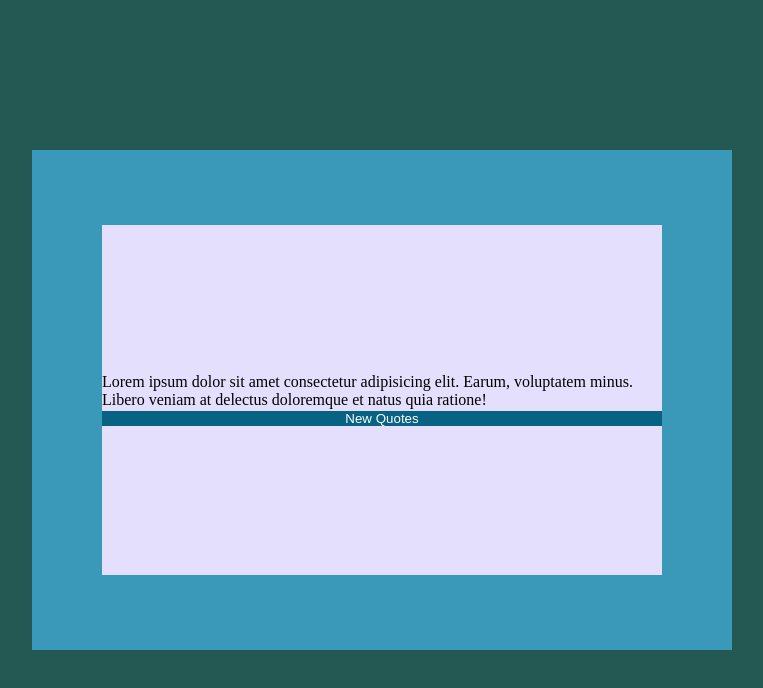
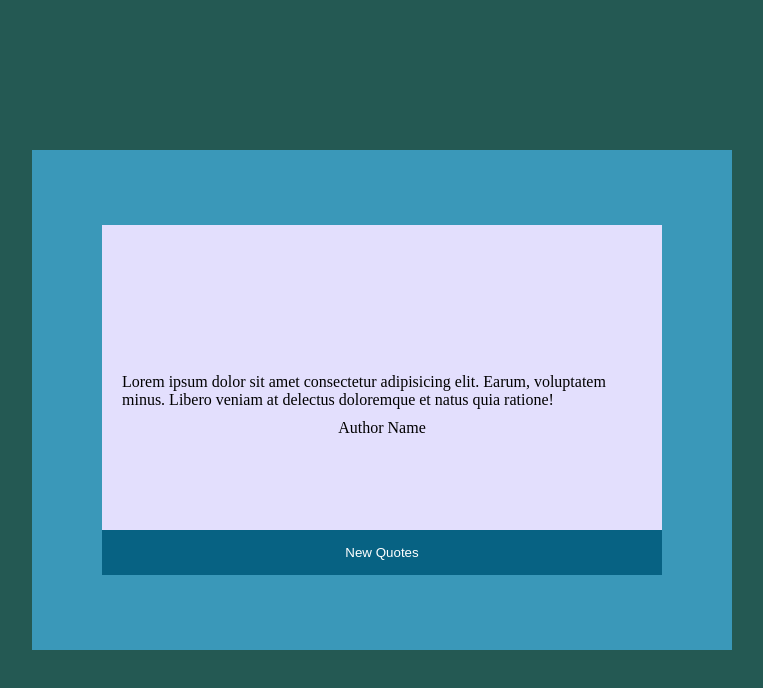
Before and after one commit to shubbhu-007/Dynamic-Quotes-Website, a plain HTML site: page index.html in a window 1280 px wide. Shown: the whole page, without its empty margins (258-1021 px from the left). Drawn offline with Linux system fonts and the light colour scheme.

Commit message:
button placed at its correct position v02

```diff
--- a/index.html
+++ b/index.html
@@ -12,9 +12,9 @@
     <div class="outer-box">
         <div class="inner-box">
             <p>Lorem ipsum dolor sit amet consectetur adipisicing elit. Earum, voluptatem minus. Libero veniam at delectus doloremque et natus quia ratione!</p>
-            <button class="btn-2">New Quotes</button>
-
+            <span>Author Name</span>
         </div>
+        <button class="btn-2">New Quotes</button>
     </div>
 </div>
 
--- a/style.css
+++ b/style.css
@@ -5,6 +5,7 @@
 }
 body{
     background-color:#245953;
+    width:100vw;
     height:100vh;
     display:flex;
     justify-content: center;
@@ -24,15 +25,32 @@ body{
     margin:auto;
     width:80%;
     height:70%;
+    position:relative;
+    display: flex;
+    /* justify-content: center;
+    align-items: center; */
+
+
+}
+.inner-box{
     display:flex;
     justify-content: center;
     align-items: center;
     flex-direction: column;
+
+}
+p{
+    margin:0 10px;
+    padding:10px;
 }
 .btn-2{
     border:none;
     color:white;
     width:100%;
     background-color: #076283;
-    /* align-self: center; */
+    position: absolute;
+   bottom:0;
+   padding:15px;
+   cursor:pointer;
+
 }
```
